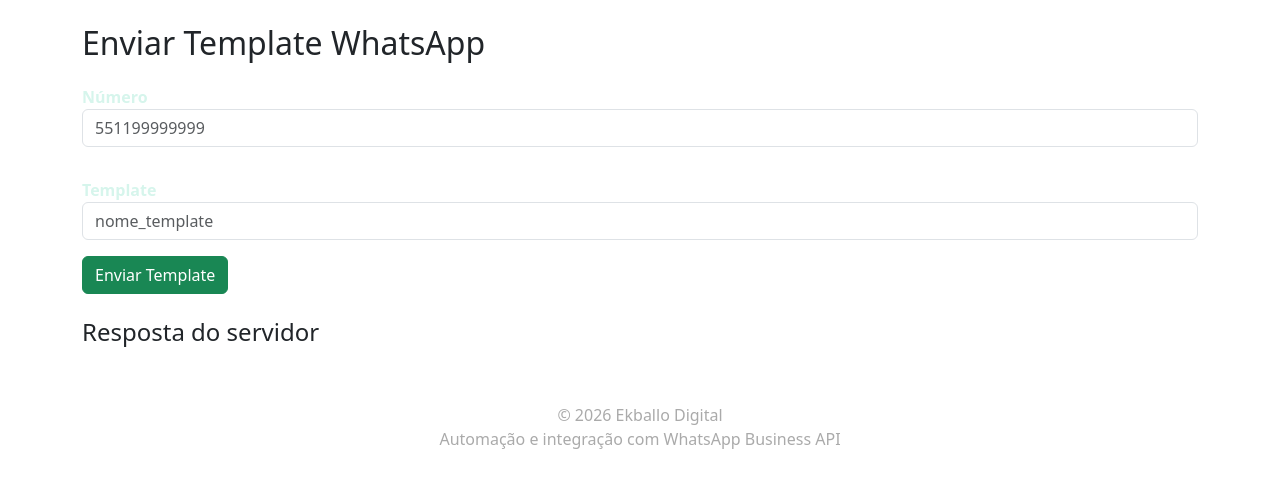
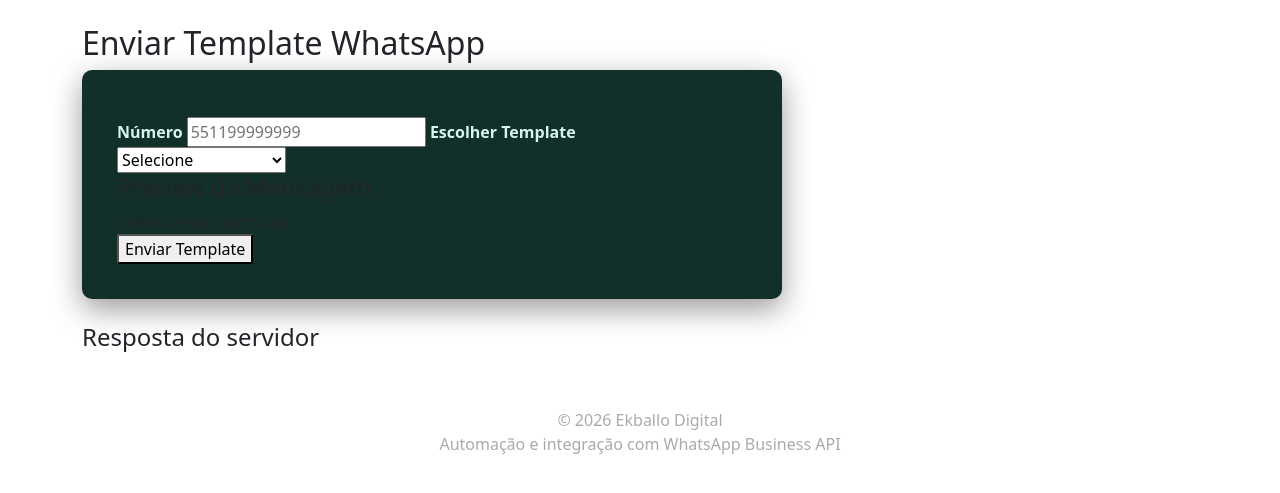
Before and after one commit to ekballodigital-svg/ekballodigital, a Flask app: page /send in a window 1280 px wide. Shown: the part 68-561 px from the top of the page. Run offline with Flask 3, Linux system fonts and the light colour scheme.

Commit message:
Update send.html

```diff
--- a/templates/send.html
+++ b/templates/send.html
@@ -4,19 +4,41 @@
 
 <h2>Enviar Template WhatsApp</h2>
 
-<div class="mb-3">
+<div class="form-container">
+
 <label>Número</label>
-<input id="numero" class="form-control" placeholder="551199999999">
+<input id="numero" placeholder="551199999999">
+
+<label>Escolher Template</label>
+
+<select id="template" onchange="previewTemplate()">
+
+<option value="">Selecione</option>
+<option value="promo_template">promo_template</option>
+<option value="pedido_confirmado">pedido_confirmado</option>
+<option value="boas_vindas">boas_vindas</option>
+
+</select>
+
+<div class="preview-box">
+
+<h4>Preview da Mensagem</h4>
+
+<div id="preview-msg">
+
+Selecione um template
+
 </div>
 
-<div class="mb-3">
-<label>Template</label>
-<input id="template" class="form-control" placeholder="nome_template">
 </div>
 
-<button class="btn btn-success" onclick="enviar()">
+<button onclick="enviar()">
+
 Enviar Template
+
 </button>
+
+</div>
 
 <h4 class="mt-4">Resposta do servidor</h4>
 
@@ -24,20 +46,45 @@ Enviar Template
 
 <script>
 
+const templates = {
+
+promo_template:"🔥 Promoção especial!\nAcesse nosso site agora.",
+
+pedido_confirmado:"Olá {{1}}, seu pedido foi confirmado com sucesso.",
+
+boas_vindas:"Olá {{1}}, seja bem vindo ao nosso serviço!"
+
+}
+
+function previewTemplate(){
+
+const template = document.getElementById("template").value
+
+document.getElementById("preview-msg").innerText =
+templates[template] || "Selecione um template"
+
+}
+
 async function enviar(){
 
 const numero = document.getElementById("numero").value
 const template = document.getElementById("template").value
 
 const response = await fetch("/send-template",{
+
 method:"POST",
+
 headers:{
 "Content-Type":"application/json"
 },
+
 body:JSON.stringify({
+
 numero:numero,
 template:template
+
 })
+
 })
 
 const data = await response.json()
```
